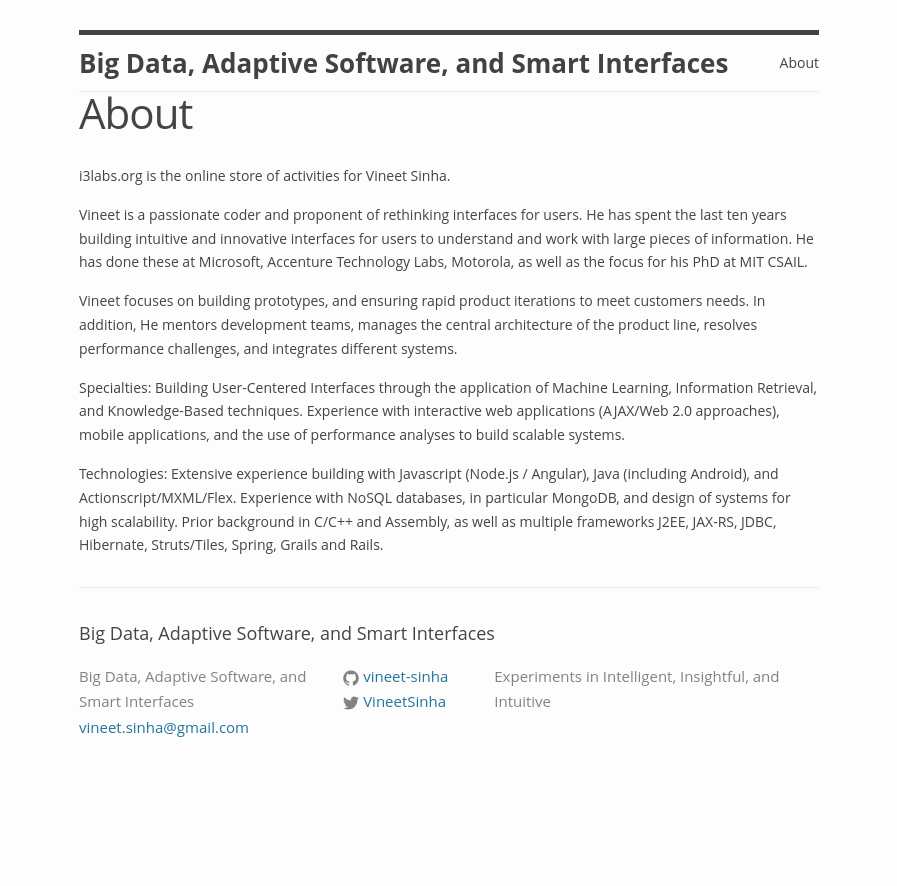
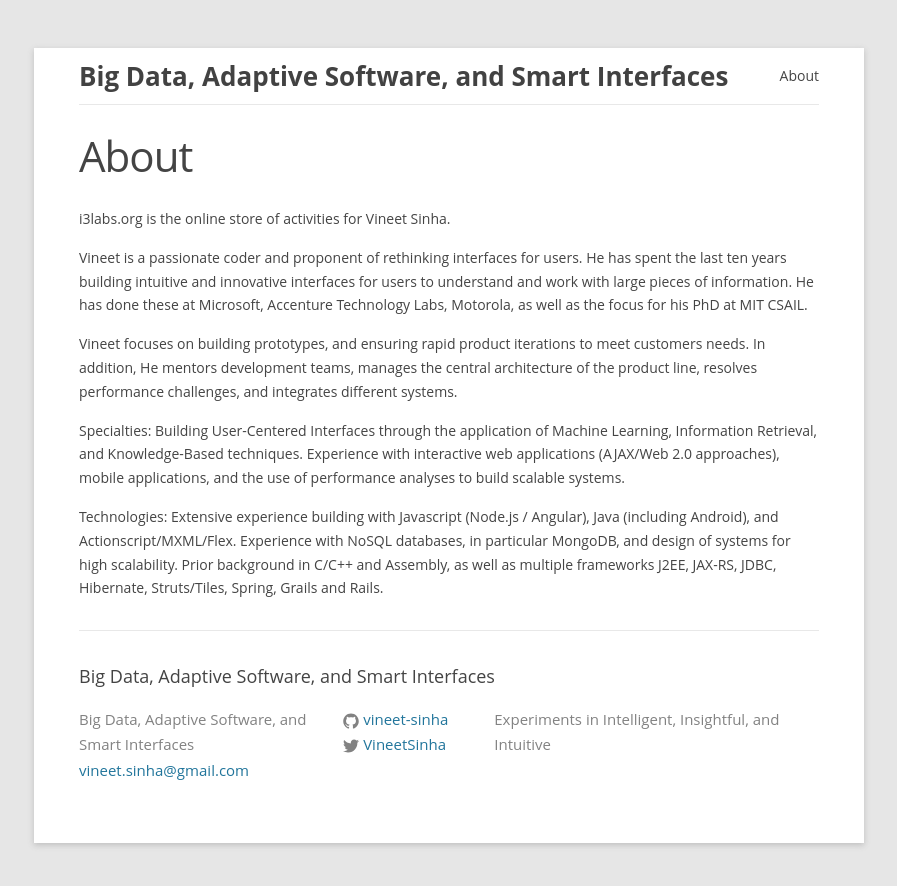
Before and after one commit to i3labs/i3labs.github.io, a Jekyll site: the page built from about.md, in a window 1280 px wide. Shown: the top 886 px of the page, without its empty margins (191-1088 px from the left). Built offline with Jekyll 4.4.1, drawn with Linux system fonts in a browser that asks for light colours; comment, search, counter and statistics services are not loaded.

Commit message:
styling tweaks to line up with i3labs.org

```diff
--- a/_sass/theme.scss
+++ b/_sass/theme.scss
@@ -11,7 +11,7 @@ $base-line-height: 1.7;
 $spacing-unit:     30px;
 
 $text-color:       #444;
-$background-color: #fdfdfd;
+$background-color: #e6e6e6;
 $brand-color:      #21759b;
 
 $grey-color:       #828282;
--- a/_sass/theme/_base.scss
+++ b/_sass/theme/_base.scss
@@ -162,6 +162,7 @@ pre {
   margin-left: auto;
   padding-right: $spacing-unit;
   padding-left: $spacing-unit;
+  background-color: white;
   @extend %clearfix;
 
   @include media-query($on-laptop) {
--- a/_sass/theme/_layout.scss
+++ b/_sass/theme/_layout.scss
@@ -2,8 +2,9 @@
  * Site header
  */
 .site-header {
-  border-top: 5px solid $grey-color-dark;
+  //border-top: 5px solid $grey-color-dark;
   border-bottom: 1px solid $grey-color-light;
+  margin-bottom: $spacing-unit;
   min-height: 56px;
 
   // Positioning context for the mobile navigation icon
@@ -163,7 +164,9 @@
  * Page content
  */
 .page-content {
-  padding: $spacing-unit 0;
+  padding: 0 (1.5*$spacing-unit);
+  margin: 48px auto;
+  box-shadow: 0 2px 6px rgba(100, 100, 100, 0.3);
 }
 
 .page-heading {
```
